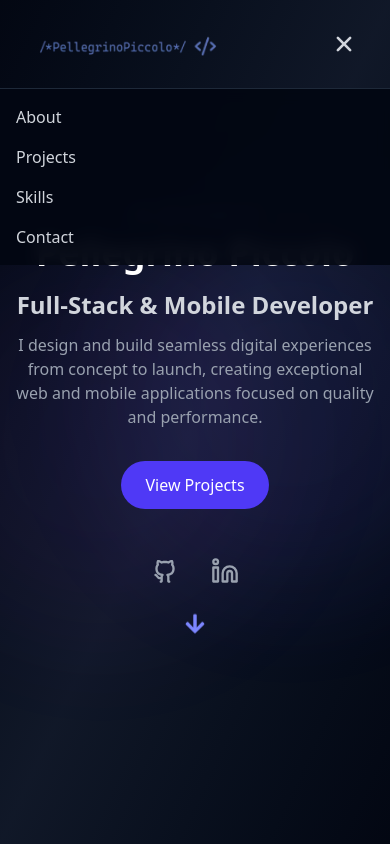
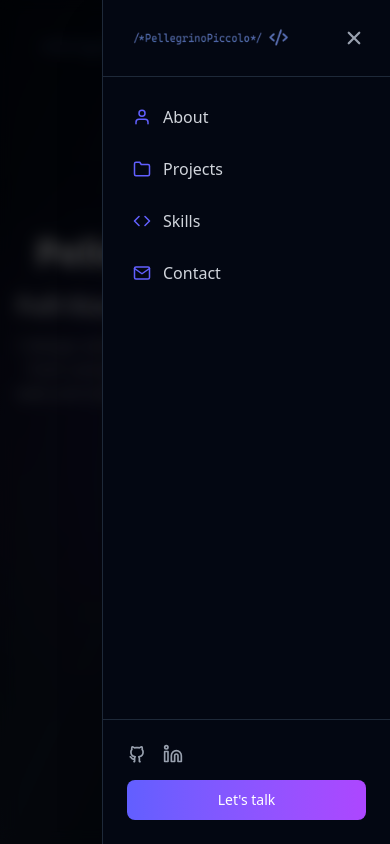
Before and after one commit to PellegrinoPiccolo/my-portfolio, a Next.js app: page / in a window 390 px wide. Both pictures are taken after a click on the button 344 px from the left and 44 px from the top of the page. Shown: the top 844 px of the page. Built offline with nearby package versions, Linux system fonts and the light colour scheme.

Commit message:
feat: implement mobile menu with animations and social links in header

```diff
--- a/components/sections/Header.jsx
+++ b/components/sections/Header.jsx
@@ -1,7 +1,11 @@
 'use client'
 import React from 'react'
+import { AnimatePresence, motion } from 'framer-motion'
 import { IoMenu } from "react-icons/io5";
 import { IoClose } from "react-icons/io5";
+import { FiUser, FiFolder, FiCode, FiMail } from "react-icons/fi";
+import { RiGithubLine } from "react-icons/ri";
+import { FiLinkedin } from "react-icons/fi";
 
 const Header = () => {
 
@@ -30,14 +34,24 @@ const Header = () => {
     }
   }
 
+  React.useEffect(() => {
+    if (openMobileMenu) {
+      document.body.style.overflow = 'hidden';
+    } else {
+      document.body.style.overflow = 'auto';
+    }
+  }, [openMobileMenu]);
+
+
   const navItems = [
-    { id: 'about', label: 'About' },
-    { id: 'projects', label: 'Projects' },
-    { id: 'skills', label: 'Skills' },
-    { id: 'contact', label: 'Contact' },
+    { id: 'about', label: 'About', icon: <FiUser size={18} /> },
+    { id: 'projects', label: 'Projects', icon: <FiFolder size={18} /> },
+    { id: 'skills', label: 'Skills', icon: <FiCode size={18} /> },
+    { id: 'contact', label: 'Contact', icon: <FiMail size={18} /> },
   ];
 
   return (
+    <>
     <nav className={`w-full py-4 px-8 flex justify-between items-center fixed top-0 left-0 z-50 transition-colors duration-300 border-gray-800 ${isScrolled ? 'bg-gray-950/95 backdrop-blur-sm border-b' : 'bg-transparent'}`}>
       <div className='max-w-7xl mx-auto w-full flex justify-between items-center py-3.5'>
         <button onClick={() => window.scrollTo({ top: 0, behavior: 'smooth' })} className='cursor-pointer hover:scale-105 transition-transform duration-300'>
@@ -60,24 +74,74 @@ const Header = () => {
             {openMobileMenu ? <IoClose size={28} /> : <IoMenu size={28} />}
           </button>
         </div>
+      </div>
+    </nav>
+
+    {/* mobile menu */}
+
+    {/* Backdrop for mobile menu */}
+    <AnimatePresence>
       {openMobileMenu && (
-          <div className="w-full bg-gray-950/95 backdrop-blur-sm border-t border-gray-800 flex flex-col items-start mt-2 p-4 space-y-4 absolute right-0 top-20 md:hidden">
-            {navItems.map((item) => (
-              <button
+        <motion.button
+          onClick={() => setOpenMobileMenu(false)}
+          className="fixed inset-0 bg-black/70 backdrop-blur-sm z-60"
+          initial={{ opacity: 0 }}
+          animate={{ opacity: 1 }}
+          exit={{ opacity: 0 }}
+          transition={{ duration: 0.3 }}
+        />
+      )}
+    </AnimatePresence>
+
+    {/* Drawer menu */}
+    <div className={`fixed top-0 right-0 w-72 h-full bg-gray-950 border-l border-gray-800 shadow-2xl z-70 transform transition-transform duration-300 flex flex-col ${openMobileMenu ? 'translate-x-0' : 'translate-x-full'}`}>
+      <div className="flex items-center justify-between p-6 border-b border-gray-800">
+        <img src="/logo.png" alt="Logo" className="h-7" />
+        <button onClick={() => setOpenMobileMenu(false)} className="text-gray-400 hover:text-white transition-colors duration-300 cursor-pointer">
+          <IoClose size={24} />
+        </button>
+      </div>
+
+      <div className="flex flex-col p-4 gap-1">
+        {navItems.map((item, index) => (
+          <motion.button
             key={item.id}
             onClick={() => {
               scrollToSection(item.id);
               setOpenMobileMenu(false);
             }}
-                className="text-gray-300 hover:text-white transition-colors duration-300 text-left"
+            initial={{ opacity: 0, x: 20 }}
+            animate={openMobileMenu ? { opacity: 1, x: 0 } : { opacity: 0, x: 20 }}
+            transition={{ duration: 0.3, delay: openMobileMenu ? 0.1 + index * 0.06 : 0 }}
+            className="group flex items-center gap-3 text-gray-300 hover:text-white hover:bg-white/5 transition-colors duration-200 text-left rounded-md px-3 py-3 border-l-2 border-transparent hover:border-indigo-500"
           >
+            <span className="text-indigo-500 group-hover:text-indigo-400 transition-colors duration-200">{item.icon}</span>
             {item.label}
-              </button>
+          </motion.button>
         ))}
       </div>
-        )}
+
+      <div className="mt-auto p-6 border-t border-gray-800 flex flex-col gap-4">
+        <div className="flex items-center gap-4">
+          <a href="https://github.com/PellegrinoPiccolo" target="_blank" rel="noopener noreferrer" className="text-gray-400 hover:text-indigo-500 transition-colors duration-200">
+            <RiGithubLine size={20} />
+          </a>
+          <a href="https://www.linkedin.com/in/pellegrino-piccolo-2a6739247?utm_source=share_via&utm_content=profile&utm_medium=member_android" target="_blank" rel="noopener noreferrer" className="text-gray-400 hover:text-indigo-500 transition-colors duration-200">
+            <FiLinkedin size={20} />
+          </a>
         </div>
-    </nav>
+        <button
+          onClick={() => {
+            scrollToSection('contact');
+            setOpenMobileMenu(false);
+          }}
+          className="w-full bg-linear-to-r from-indigo-500 to-purple-500 hover:from-indigo-600 hover:to-purple-600 text-white text-sm font-medium py-2.5 rounded-md transition-colors duration-200"
+        >
+          Let's talk
+        </button>
+      </div>
+    </div>
+    </>
   )
 }
 
```
Lines whose indentation alone changed are shown as unchanged.
